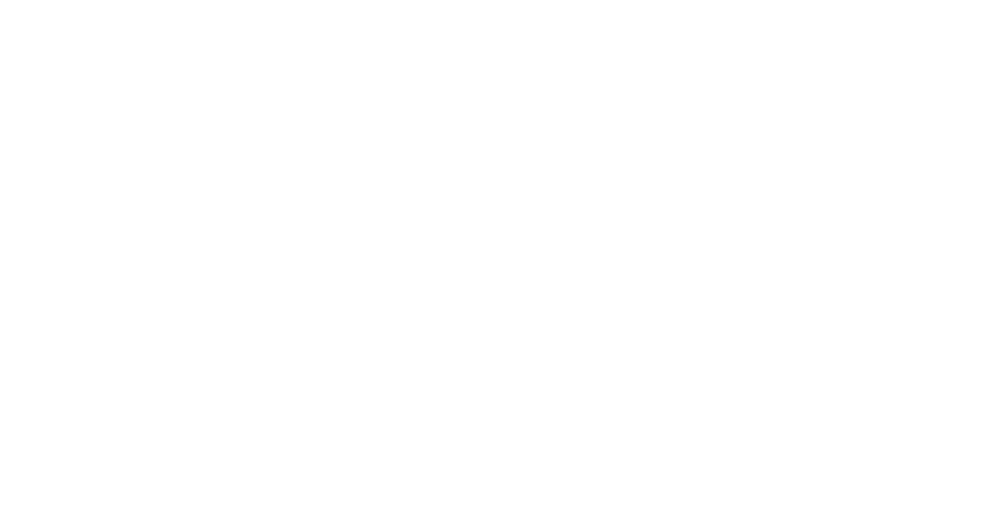
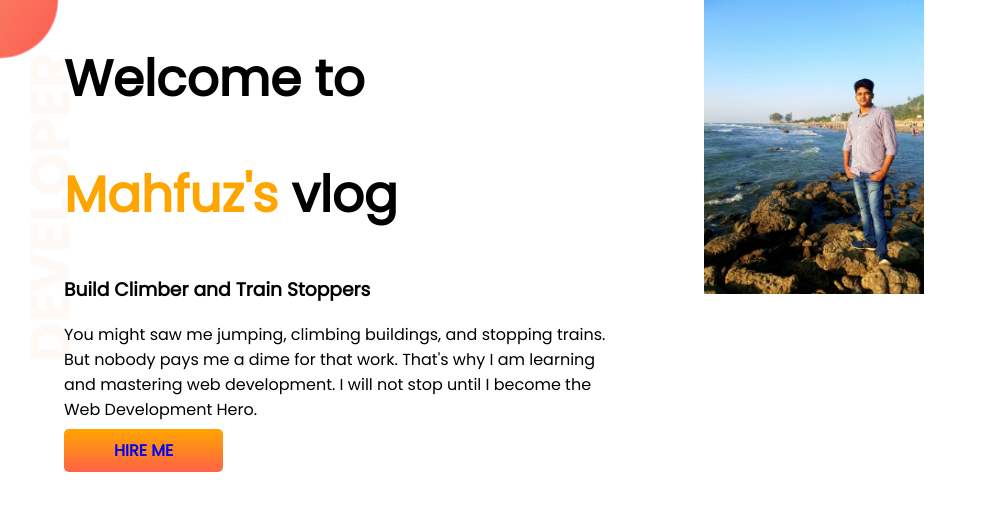
Before and after one commit to Mahfuz2286/Devloper-portfolio4, a plain HTML site: page index.html in a window 1280 px wide. Shown: the whole page, without its empty margins (0-987 px from the left). Drawn offline with Linux system fonts and the light colour scheme.

Commit message:
top banner aded

```diff
--- a/index.html
+++ b/index.html
@@ -6,11 +6,31 @@
     <meta http-equiv="X-UA-Compatible" content="IE=edge">
     <meta name="viewport" content="width=device-width, initial-scale=1.0">
     <title>Mahfuz portfolio4</title>
+    <link rel="preconnect" href="https://fonts.googleapis.com">
+    <link rel="preconnect" href="https://fonts.gstatic.com" crossorigin>
+    <link href="https://fonts.googleapis.com/css2?family=Poppins&display=swap" rel="stylesheet">
     <link rel="stylesheet" href="style.css">
 </head>
 
 <body>
-
+    <section class="top-banner">
+        <div class="half-width">
+            <h1>Welcome to</h1>
+            <h1><span class="orange-colour"> Mahfuz's</span> vlog</h1>
+            <h3>Build Climber and Train Stoppers</h3>
+            <p>You might saw me jumping, climbing buildings, and stopping trains. But nobody pays me a dime for that
+                work.
+                That's why I am learning and mastering web development. I will not stop until I become the Web
+                Development
+                Hero.
+            </p>
+            <a class="link-button" target="_blank" href="https://www.linkedin.com/in/mahfuz-sarker-61690718b/">HIRE
+                ME</a>
+        </div>
+        <div class="half-width">
+            <img src="images/3.jpg" alt="">
+        </div>
+    </section>
 </body>
 
 </html>
--- a/style.css
+++ b/style.css
@@ -0,0 +1,32 @@
+body{
+    font-family: 'Poppins', sans-serif;
+    margin: 0%;
+}
+h1{
+    font-size: 50px;
+}
+.orange-colour{
+    color: orange;
+}
+section{
+    display: flex;
+}
+.half-width{
+width: 50%;
+padding-left: 5%;
+padding-right: 2%;
+}
+.half-width img{
+    width: 40%;
+}
+.link-button{
+   background-image: linear-gradient(orange, tomato);
+    text-decoration: none;
+    padding: 10px 50px;
+    border-radius: 5px;
+    font-weight: 700;
+}
+.top-banner{
+    background-image: url(images/top-banner.png);
+    background-repeat: no-repeat;
+}
```
Also changed, not shown: images/3.jpg (added), images/4.jpg (added), images/dream-bg.png (added), images/exp-bg.png (added), images/jhankar.png (added), images/jhankar2.png (added), images/my-bg.png (added), images/my-bg2.png (added), images/top-banner.png (added), 8 other files.
